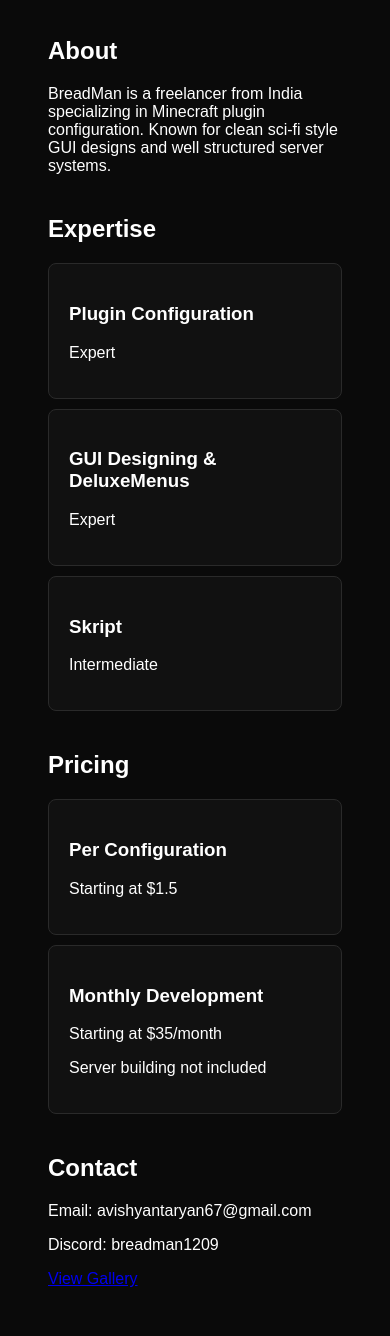
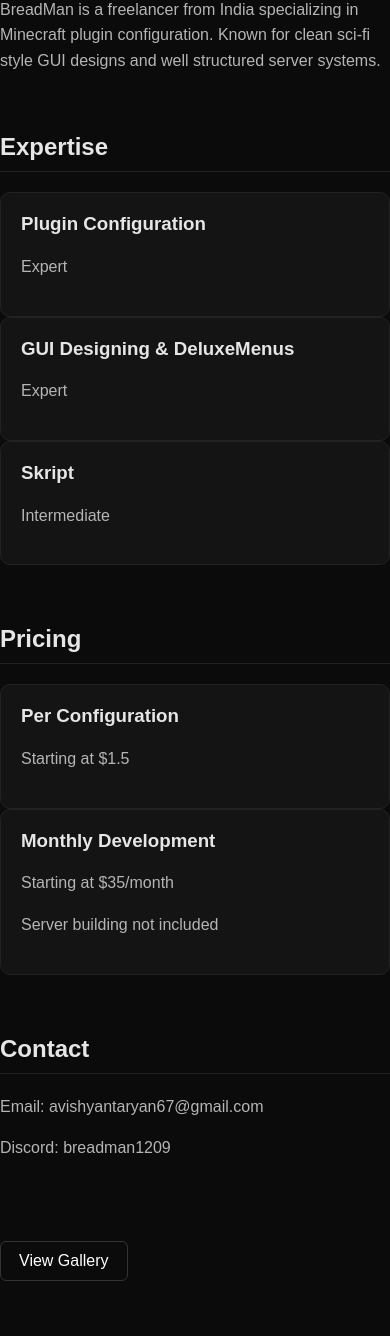
Before and after one commit to avishyant2011/portfolio, a plain HTML site: page index.html in a window 390 px wide. Shown: the part 206-1542 px from the top of the page. After the commit the page ends 1487 px from the top, so only its background shows below. Drawn offline with Linux system fonts and the light colour scheme.

Commit message:
Update style.css

```diff
--- a/style.css
+++ b/style.css
@@ -1,44 +1,109 @@
-body
-{
-background:#0a0a0a;
-color:white;
-font-family:Arial;
+body{
+background:#0b0b0b;
+color:#e6e6e6;
+font-family:Arial, sans-serif;
+margin:0;
+}
+
+.container{
+max-width:1000px;
+margin:auto;
 padding:40px;
 }
 
-header
-{
-margin-bottom:40px;
+header{
+margin-bottom:60px;
 }
 
-h1
-{
+h1{
 font-size:48px;
+margin:0;
 }
 
-section
-{
-margin-top:40px;
+.subtitle{
+color:#b5b5b5;
+margin-top:10px;
 }
 
-.card
-{
-background:#111;
-border:1px solid #2a2a2a;
-padding:20px;
-margin:10px 0;
-border-radius:8px;
+h2{
+margin-bottom:20px;
+border-bottom:1px solid #222;
+padding-bottom:10px;
 }
 
-#gallery
-{
+p{
+color:#b5b5b5;
+line-height:1.6;
+}
+
+section{
+margin-bottom:60px;
+}
+
+.grid{
+display:grid;
+grid-template-columns:repeat(auto-fit,minmax(250px,1fr));
+gap:20px;
+}
+
+.card{
+background:#141414;
+border:1px solid #222;
+border-radius:10px;
+padding:20px;
+transition:0.2s;
+}
+
+.card:hover{
+border-color:#444;
+transform:translateY(-3px);
+}
+
+.card h3{
+margin-top:0;
+}
+
+a{
+color:#ffffff;
+text-decoration:none;
+border:1px solid #333;
+padding:10px 18px;
+border-radius:6px;
+display:inline-block;
+margin-top:20px;
+}
+
+a:hover{
+background:#1a1a1a;
+}
+
+#gallery{
 display:grid;
 grid-template-columns:repeat(auto-fill,minmax(250px,1fr));
 gap:20px;
+margin-top:30px;
 }
 
-#gallery img
-{
+#gallery img{
 width:100%;
-border-radius:8px;
+border-radius:10px;
+border:1px solid #222;
+transition:0.2s;
 }
+
+#gallery img:hover{
+transform:scale(1.03);
+border-color:#444;
+}
+
+@media(max-width:700px){
+
+.container{
+padding:25px;
+}
+
+h1{
+font-size:36px;
+}
+
+}
```
